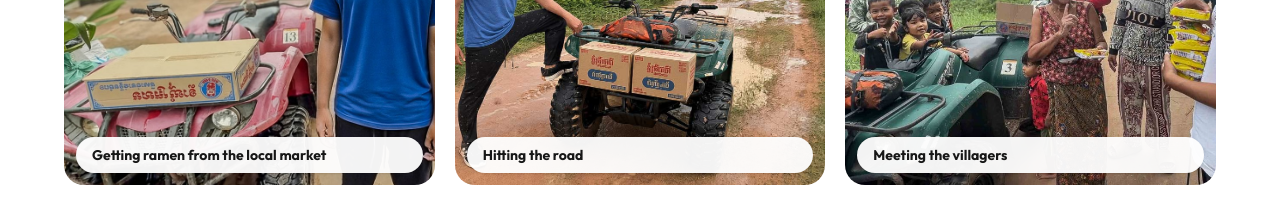
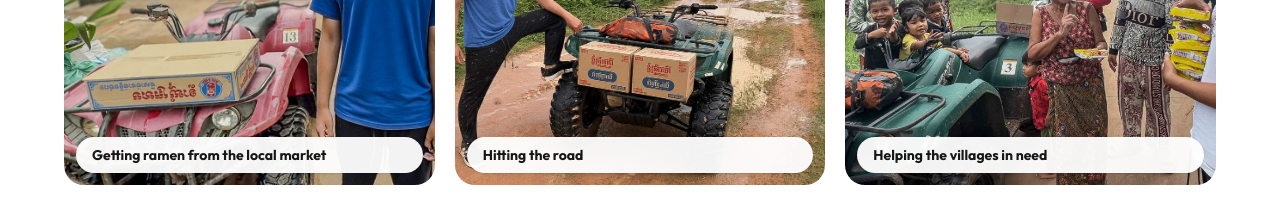
Before and after one commit to iampiotr/ramenrun, a React (Vite) app: page / in a window 1280 px wide. Shown: the part 5280-5483 px from the top of the page. Built offline with nearby package versions, Linux system fonts and the light colour scheme.

Commit message:
Rename the village photo to helping the villages in need.

```diff
--- a/src/content.ts
+++ b/src/content.ts
@@ -119,7 +119,7 @@ export const gallery = {
     {
       src: photo('04b.jpg'),
       alt: 'When we arrived, we met with the village elder, who helped us hand out ramen to local families. Lots of kids came over to see what was going on.',
-      caption: 'Meeting the villagers',
+      caption: 'Helping the villages in need',
       width: 1024,
       height: 642,
     },
```
